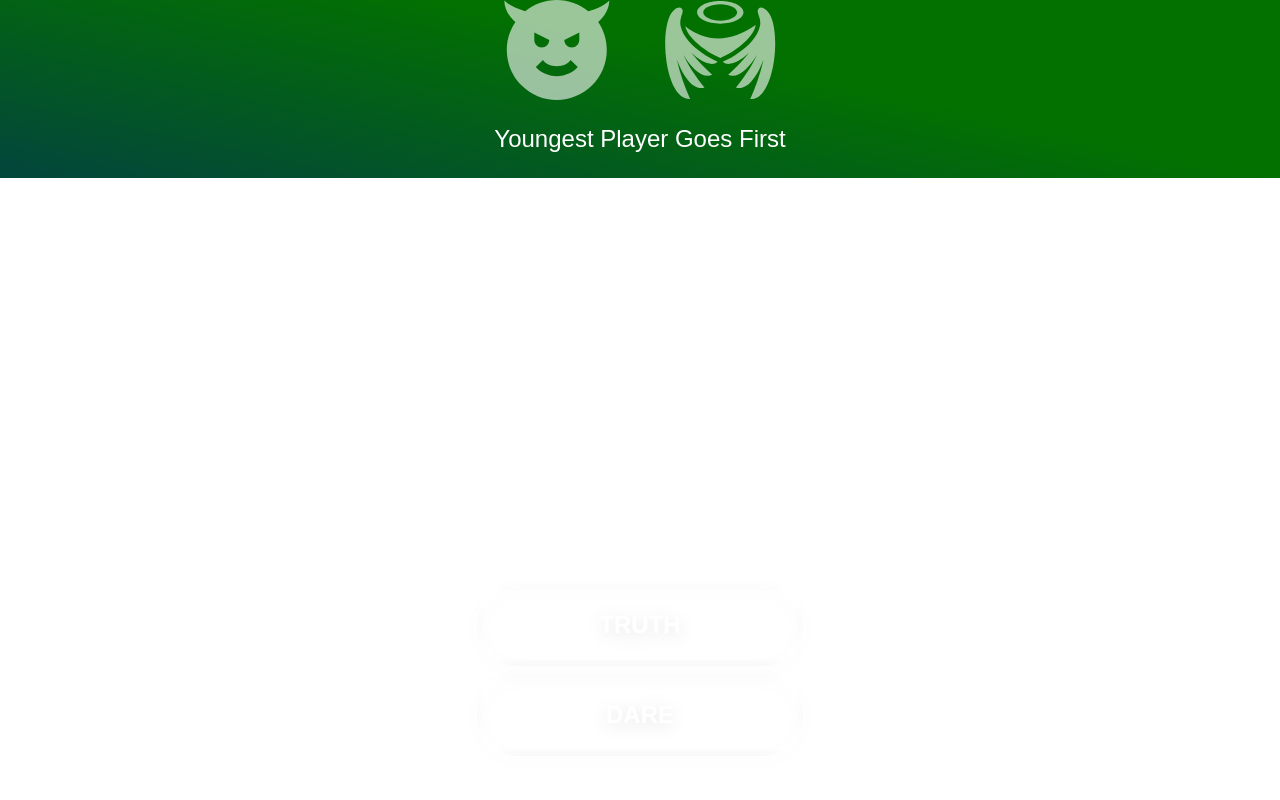
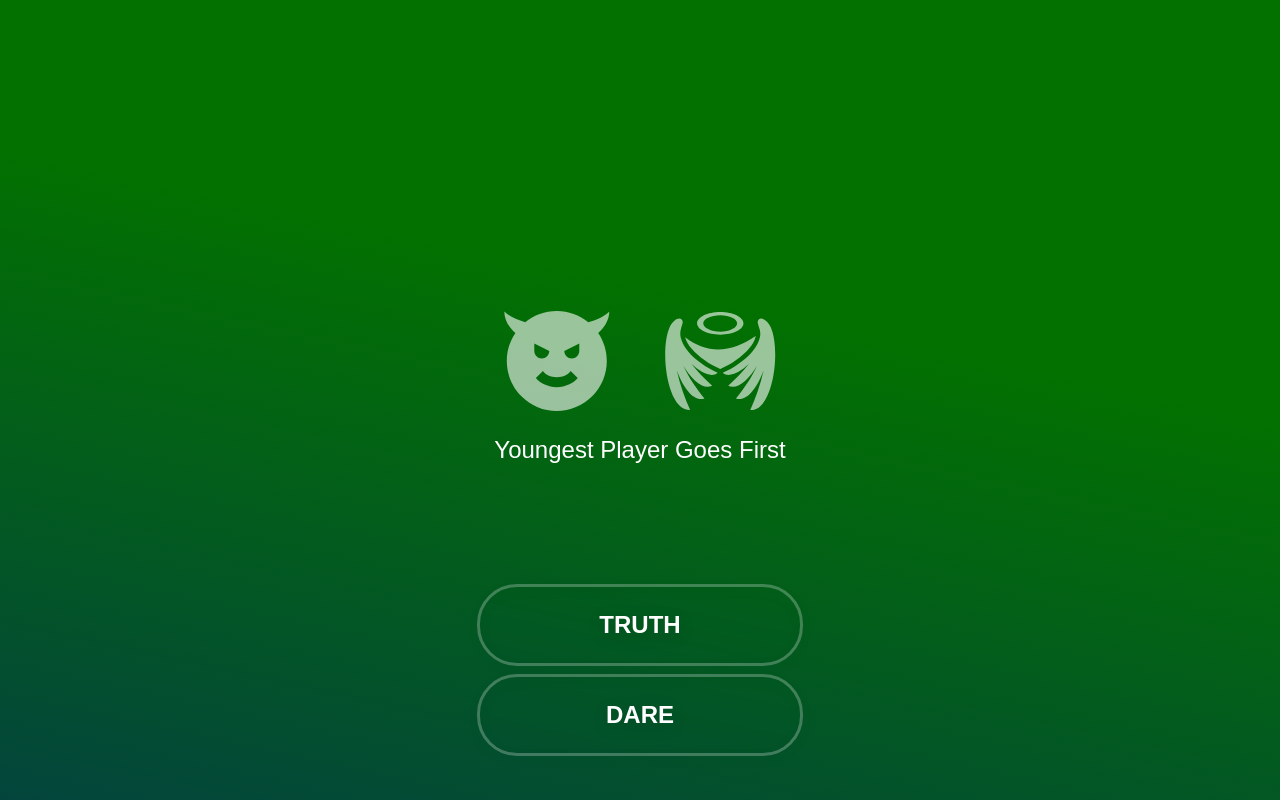
Before and after one commit to Aviakubo/truthOrDareFrontend, an Angular app: page /game in a window 1280 px wide. Built offline with nearby package versions, Linux system fonts and the light colour scheme; no server answers; a web font is replaced by a local one.

Commit message:
fixed styling

```diff
--- a/src/app/gameplay/template/gameplay.component.scss
+++ b/src/app/gameplay/template/gameplay.component.scss
@@ -4,19 +4,19 @@
 .gameplay {
   background: linear-gradient(192.1deg, #027100 39.12%, #03433f 102.59%);
   background-blend-mode: multiply;
-  height: 100%;
+  height: 100vh;
 }
 
 .truth {
   background: linear-gradient(192.1deg, #e4a400 39.12%, #d7a700 102.59%);
   background-blend-mode: multiply;
-  height: 100%;
+  height: 100vh;
 }
 
 .dare {
   background: linear-gradient(192.1deg, #670000 39.12%, #ba0000 102.59%);
   background-blend-mode: multiply;
-  height: 100%;
+  height: 100vh;
 }
 
 .hide {
@@ -56,7 +56,7 @@ image {
 }
 
 .buttonsGameStart {
-  position: fixed;
+  position: absolute;
   bottom: 0;
   margin-bottom: 36px;
   width: 100%;
--- a/src/app/main-entry/template/main-entry.component.scss
+++ b/src/app/main-entry/template/main-entry.component.scss
@@ -5,6 +5,7 @@
   background: linear-gradient(192.1deg, #3AB6DD 39.12%, #004382 102.59%);
   background-blend-mode: multiply;
   height: 100%;
+  min-height: max-content;
 }
 .mainEntry--intro {
   width: 100%;
```
